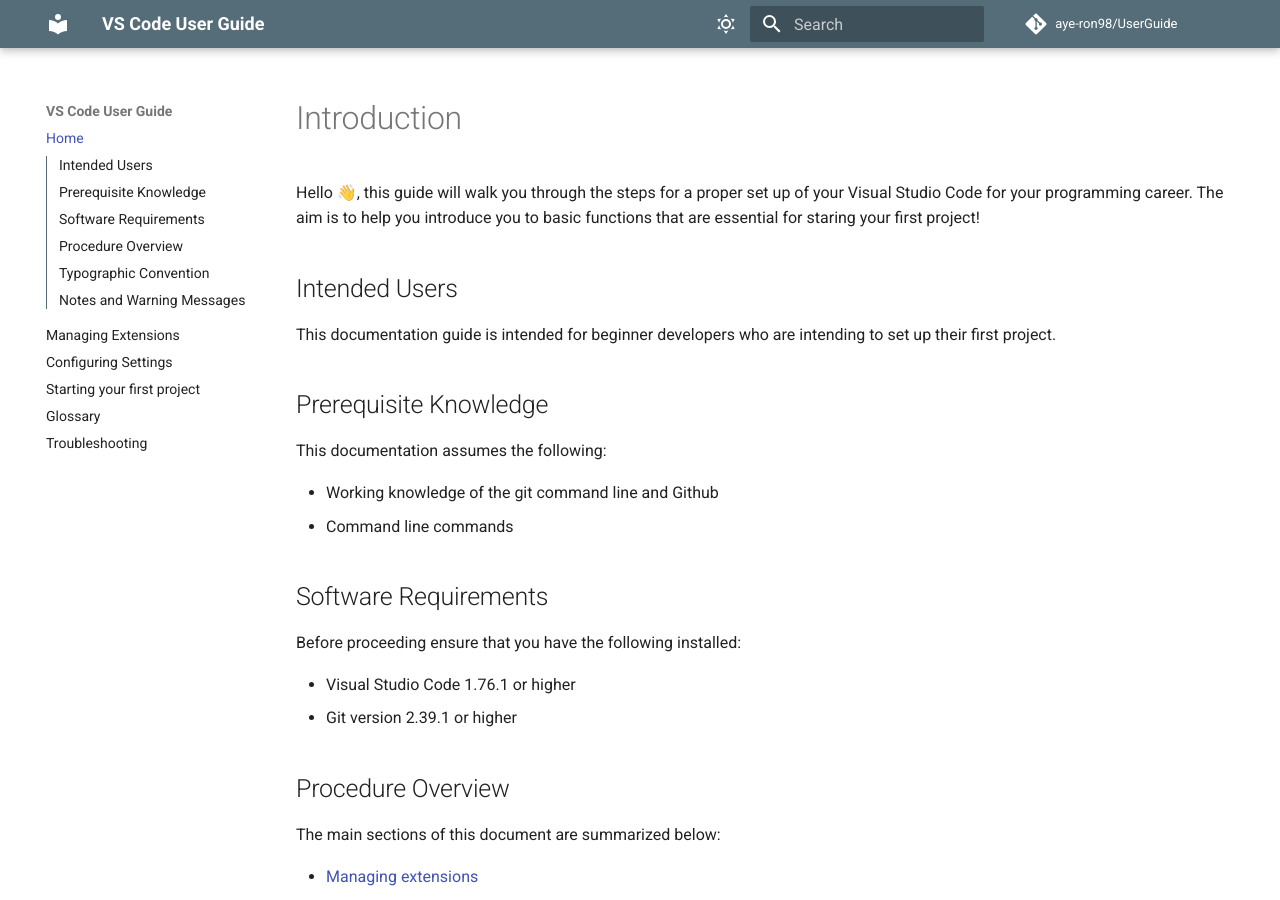
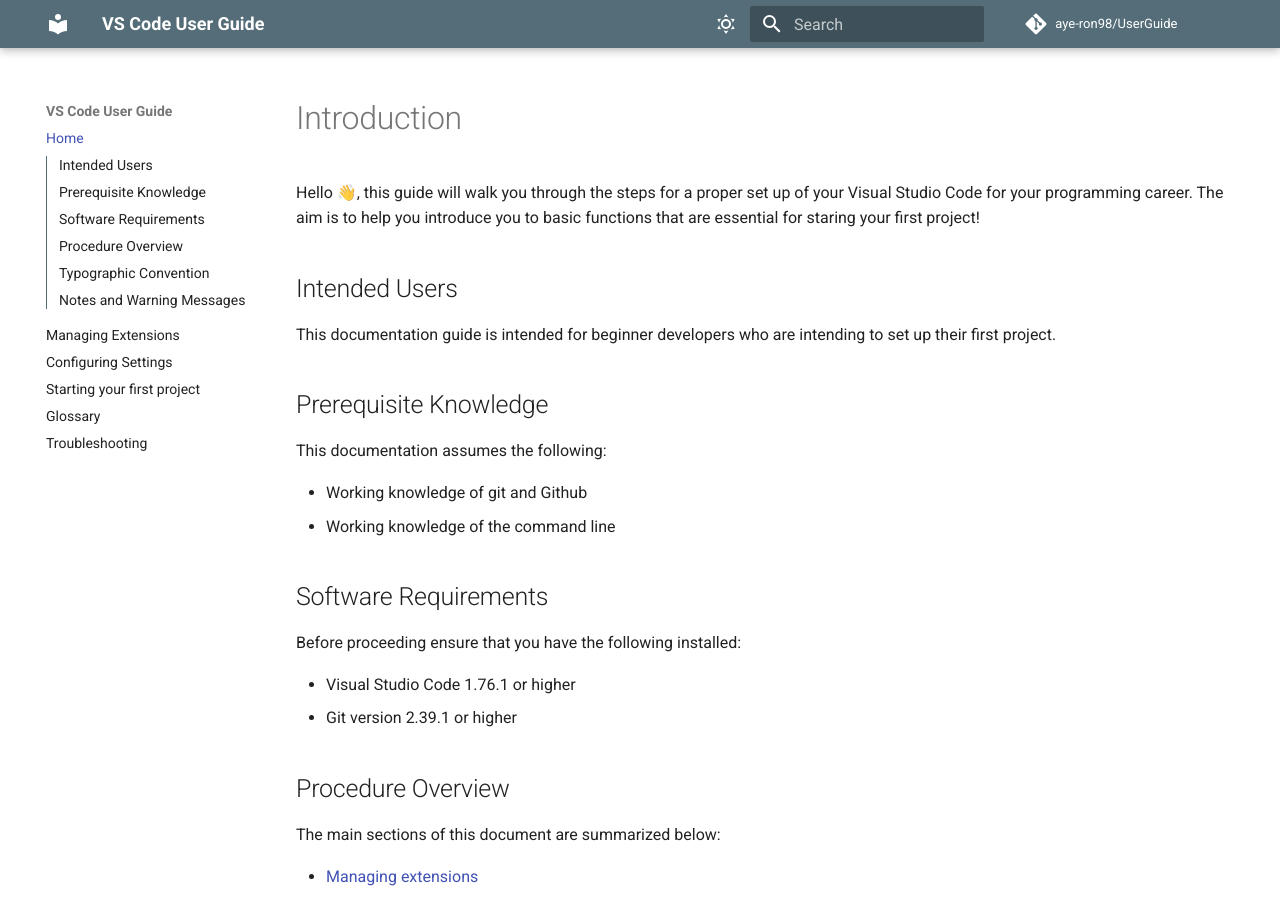
Before and after one commit to aye-ron98/UserGuide, an MkDocs documentation site: the page built from docs/index.md, in a window 1280 px wide and 900 px high. Built offline with MkDocs 1.6.1 and Material for MkDocs 9.7.7, drawn with Linux system fonts in a browser that asks for light colours; comment, search, counter and statistics services are not loaded.

```diff
--- a/docs/index.md
+++ b/docs/index.md
@@ -10,8 +10,8 @@
 
 This documentation assumes the following:
 
-- Working knowledge of the git command line and Github
-- Command line commands
+- Working knowledge of git and Github
+- Working knowledge of the command line
 
 ## Software Requirements
 
```
